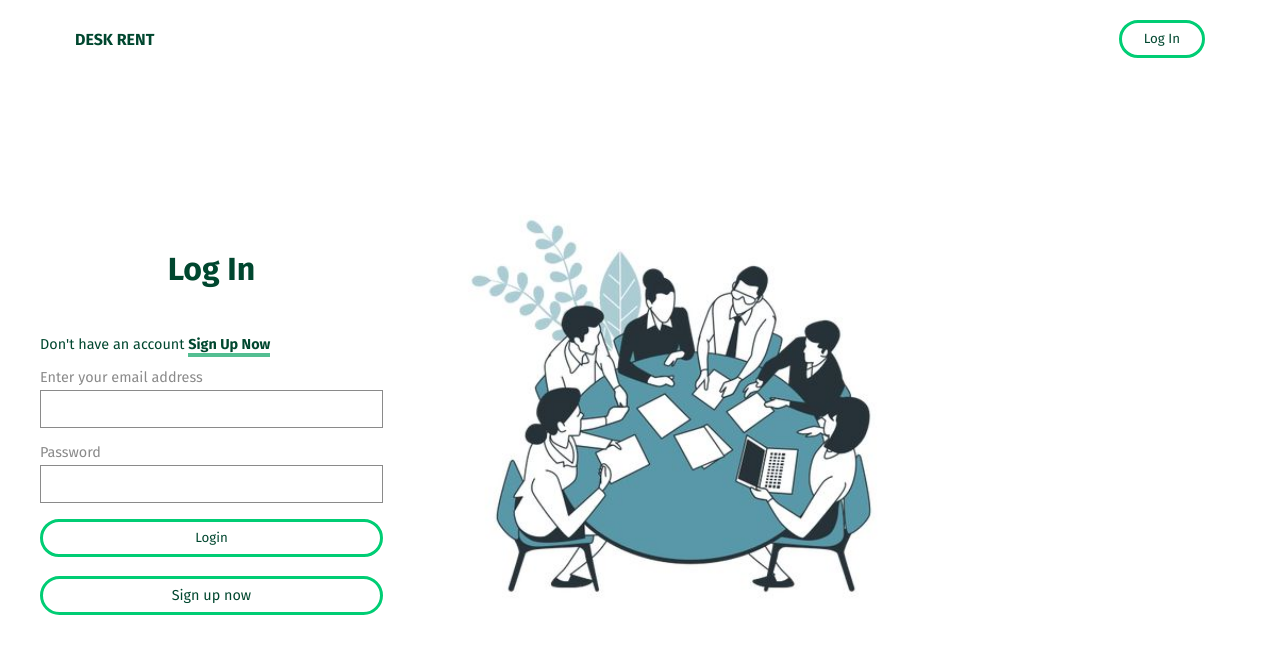
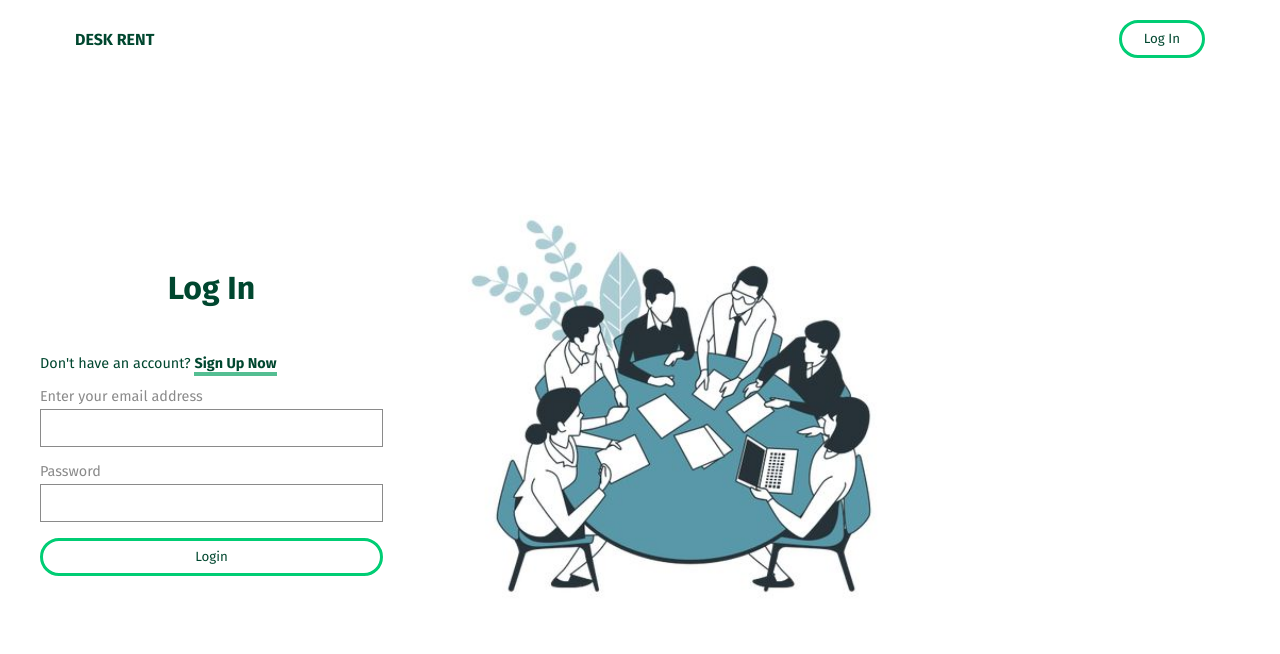
Before and after one commit to dechevgfx/DeskRentApp, a Nuxt app: page /login in a window 1280 px wide. Shown: the top 654 px of the page. Built offline with nearby package versions, Linux system fonts and the light colour scheme; no server answers; what vue-window-size would draw is missing.

Commit message:
Remove SignUp button from login
There is a <p> with link to register page

```diff
--- a/pages/login/index.vue
+++ b/pages/login/index.vue
@@ -3,7 +3,7 @@
         <div class="login-container">
             <h1 class="heading">Log In</h1>
             <p>
-                Don't have an account
+                Don't have an account?
                 <nuxt-link class="container-line" :to="`/register`"
                     ><strong>Sign Up Now</strong></nuxt-link
                 >
@@ -27,9 +27,6 @@
 
                 <button @click="handleLogin" class="btn">Login</button>
                 <br />
-                <button class="btn">
-                    <nuxt-link :to="`/register`">Sign up now</nuxt-link>
-                </button>
             </form>
         </div>
         <div class="login-image">
```
